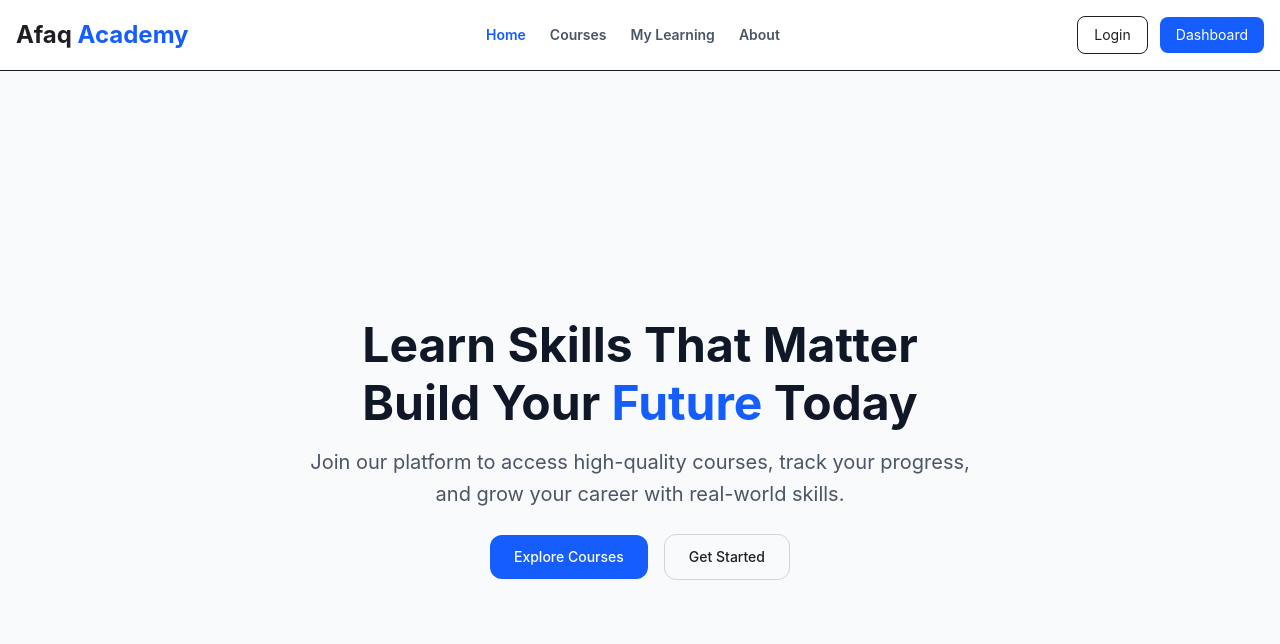
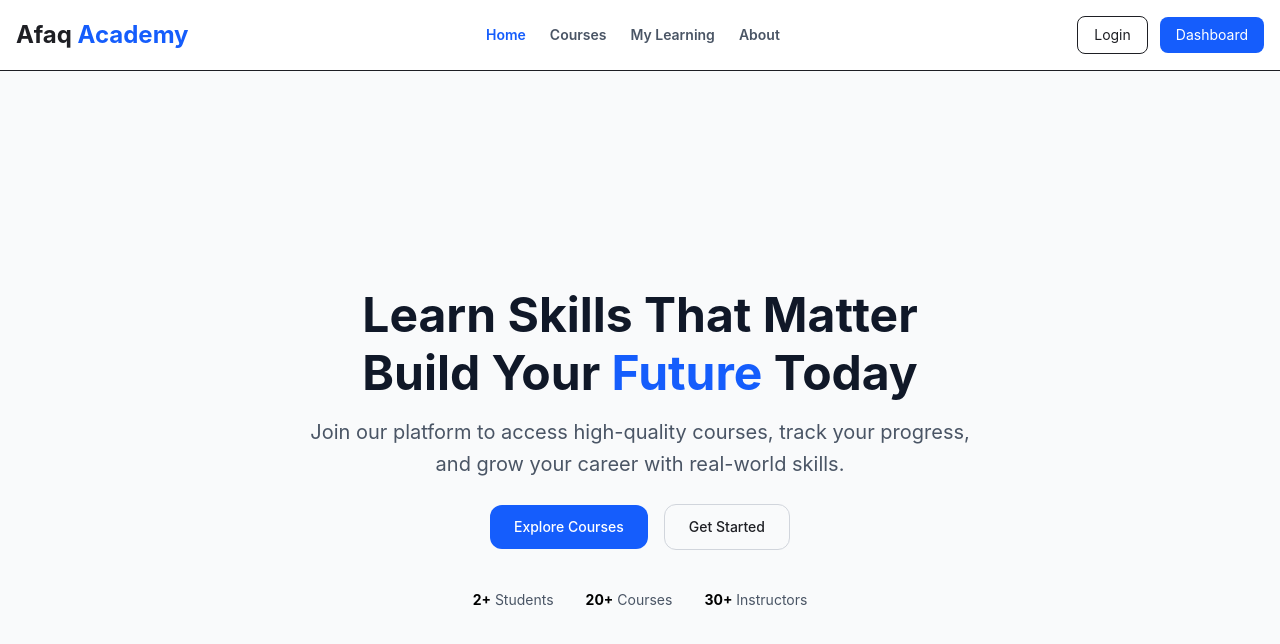
Before and after one commit to mahmoud709/NextJS-Training-Task1, a Next.js app: page / in a window 1280 px wide. Shown: the top 644 px of the page. Built offline with nearby package versions, Linux system fonts and the light colour scheme.

Commit message:
feat:add stats to hero page

```diff
--- a/src/components/organisms/Hero.tsx
+++ b/src/components/organisms/Hero.tsx
@@ -1,6 +1,6 @@
 export default function Hero() {
    return (
-      <section className="pt-24 min-h-screen bg-gray-50 flex justify-center items-center">
+      <section className="pt-24 min-h-screen bg-gray-50 flex flex-col justify-center items-center">
          <div className="max-w-7xl h-full mx-auto px-4 text-center">
 
             {/* Title */}
@@ -33,6 +33,11 @@ export default function Hero() {
             </div>
 
          </div>
+         <div className="mt-10 flex justify-center gap-8 text-sm text-gray-600">
+            <div><span className="font-bold text-black">2+</span> Students</div>
+            <div><span className="font-bold text-black">20+</span> Courses</div>
+            <div><span className="font-bold text-black">30+</span> Instructors</div>
+         </div>
       </section>
    );
 }
```
